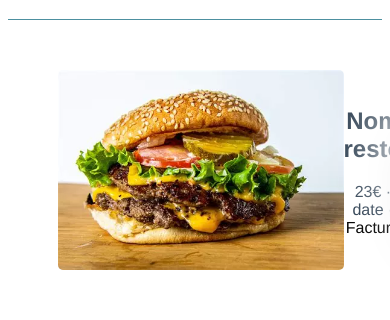
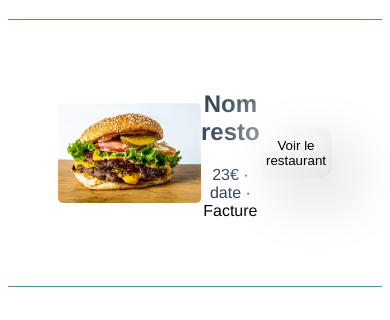
Before and after one commit to Ophelien17/cesi-eats, a Vue app: page /orders in a window 390 px wide. Shown: the part 202-522 px from the top of the page. Built offline with nearby package versions, Linux system fonts and the light colour scheme.

Commit message:
responsive
Signed-off-by: Ophélien Fouques <ophelien.fouques@viacesi.fr>

```diff
--- a/src/components/CommandeComponent.vue
+++ b/src/components/CommandeComponent.vue
@@ -26,7 +26,6 @@
 
         .imgCmd {
             border-radius: 5px;
-            max-height: 200px;
         }
 
         .details {
@@ -41,11 +40,8 @@
         }
 
         .linkToRestaurant {
-            font-size: large;
             border: none;
             border-radius: 10px;
-            width: 200px;
-            height: 100px;
             background: linear-gradient(145deg, #ffffff, #e6e6e6);
             box-shadow: 20px 20px 60px #d9d9d9,
             -20px -20px 60px #ffffff;
@@ -58,6 +54,33 @@
             inset -20px -20px 60px #ffffff;
 
         }
+    }
+
+    @media (max-width: 749px) {
+        .cmd {
+            .imgCmd {
+                max-height: 100px;
+            }
+
+            .linkToRestaurant {
+                width: 100px;
+                height: 50px;
+            }
+        }
 
     }
+
+    @media (min-width: 750px) {
+        .cmd {
+            .imgCmd {
+                max-height: 200px;
+            }
+
+            .linkToRestaurant {
+                font-size: large;
+                width: 15%;
+                height: 100px;
+            }
+        }
+    }
 </style>
```
